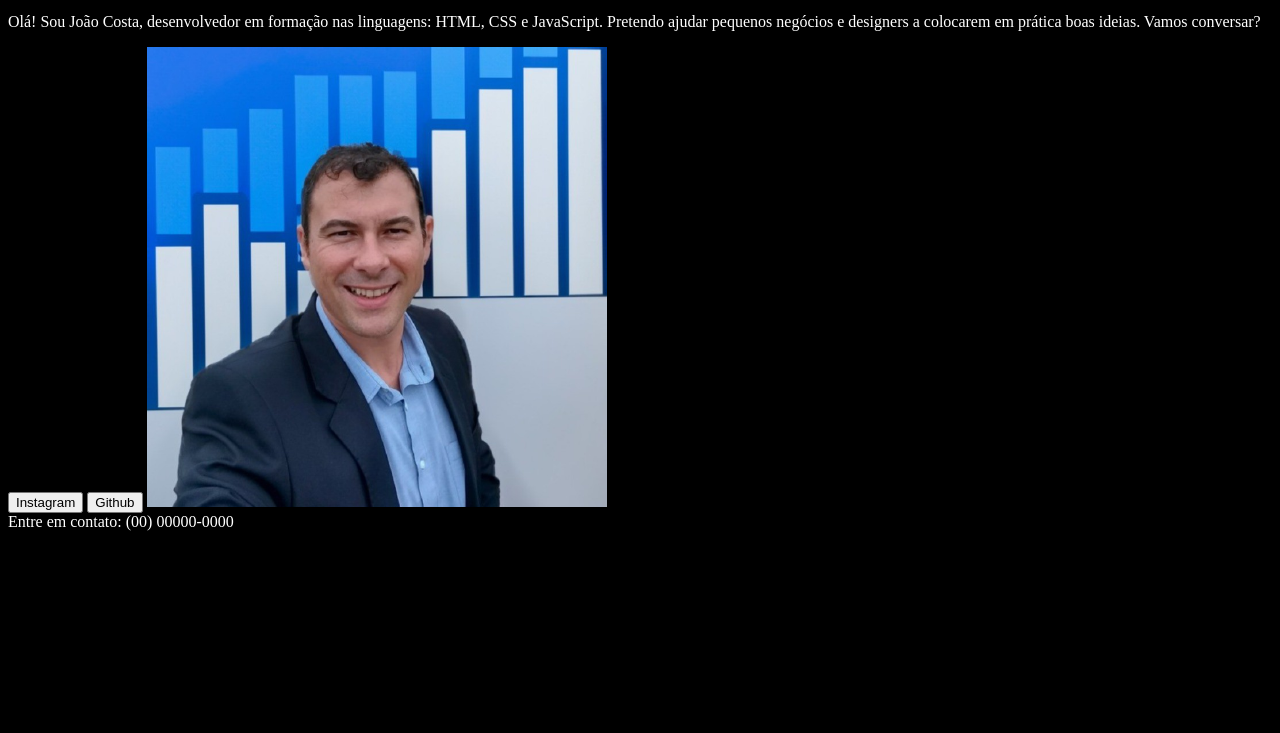
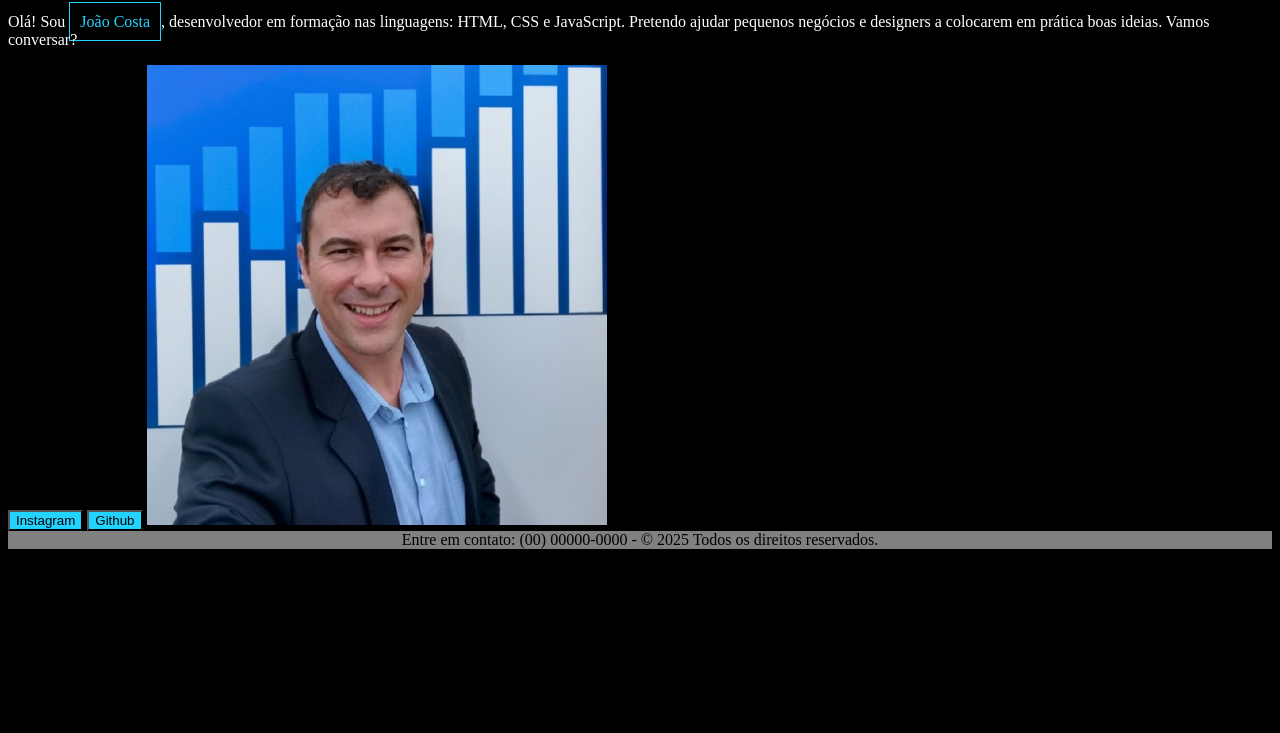
Before and after one commit to JCrpa/curso_html_css_modulo3_aula4, a plain HTML site: page index.html in a window 1280 px wide. Shown: the part 67-800 px from the top of the page. Drawn offline with Linux system fonts and the light colour scheme.

Commit message:
destacando_partes_titulo_paragrafo_alinhamento_texto

```diff
--- a/index.html
+++ b/index.html
@@ -18,12 +18,12 @@
             <!--Criando um título em destaque através da tag strong-->
             <h1>Eleve seu negócio digital a outro nível<strong> com um Front-end de qualidade!</strong></h1>
             <!--Criando um parágrafo com informações sobre o desenvolvedor-->
-            <p>Olá! Sou João Costa, desenvolvedor em formação nas linguagens: HTML, CSS e JavaScript. Pretendo ajudar pequenos negócios e designers a colocarem em prática boas ideias. Vamos conversar?</p>
+            <p>Olá! Sou <span>João Costa</span>, desenvolvedor em formação nas linguagens: HTML, CSS e JavaScript. Pretendo ajudar pequenos negócios e designers a colocarem em prática boas ideias. Vamos conversar?</p>
         </div>
         <button onclick="window.location.href='https://instagram.com/joaocosta1976'">Instagram</button> <!--Criando um link para o Instagram-->
         <button onclick="window.location.href='https://github.com/JCrpa'">Github</button> <!--Criando um link para o Github-->
         <img src="imagem.png" alt="João sorrindo"> <!--Adicionando uma imagem ao site-->
     </main>
-    <footer>Entre em contato: (00) 00000-0000</footer> <!--Criando o rodapé do site-->
+    <footer>Entre em contato: (00) 00000-0000 - © 2025 Todos os direitos reservados.</footer> <!--Criando o rodapé do site-->
 </body>
 </html>
--- a/style.css
+++ b/style.css
@@ -1,3 +1,29 @@
-body{background-color: black;
+body{/*cor do fundo*/
+    background-color: black;
     color: white;
 }
+strong {/*cor do texto em negrito*/
+    color: #22D4FD;
+}
+header {/*cor do cabeçalho*/
+    background-color: lightblue;
+    color: white;
+    text-align: center;
+}
+p{/*cor do parágrafo*/
+    font-weight: darkgray
+}
+span{/*cor do texto*/
+    color: #22D4FD;
+    border: 1px solid #22D4FD;
+    padding: 10px;
+}
+button {/*cor do botão*/
+    background-color: #22D4FD;
+    color: #000000;
+}
+footer {/*cor do rodapé*/
+    background-color: gray;
+    color: #000000;
+    text-align: center;
+}
```
